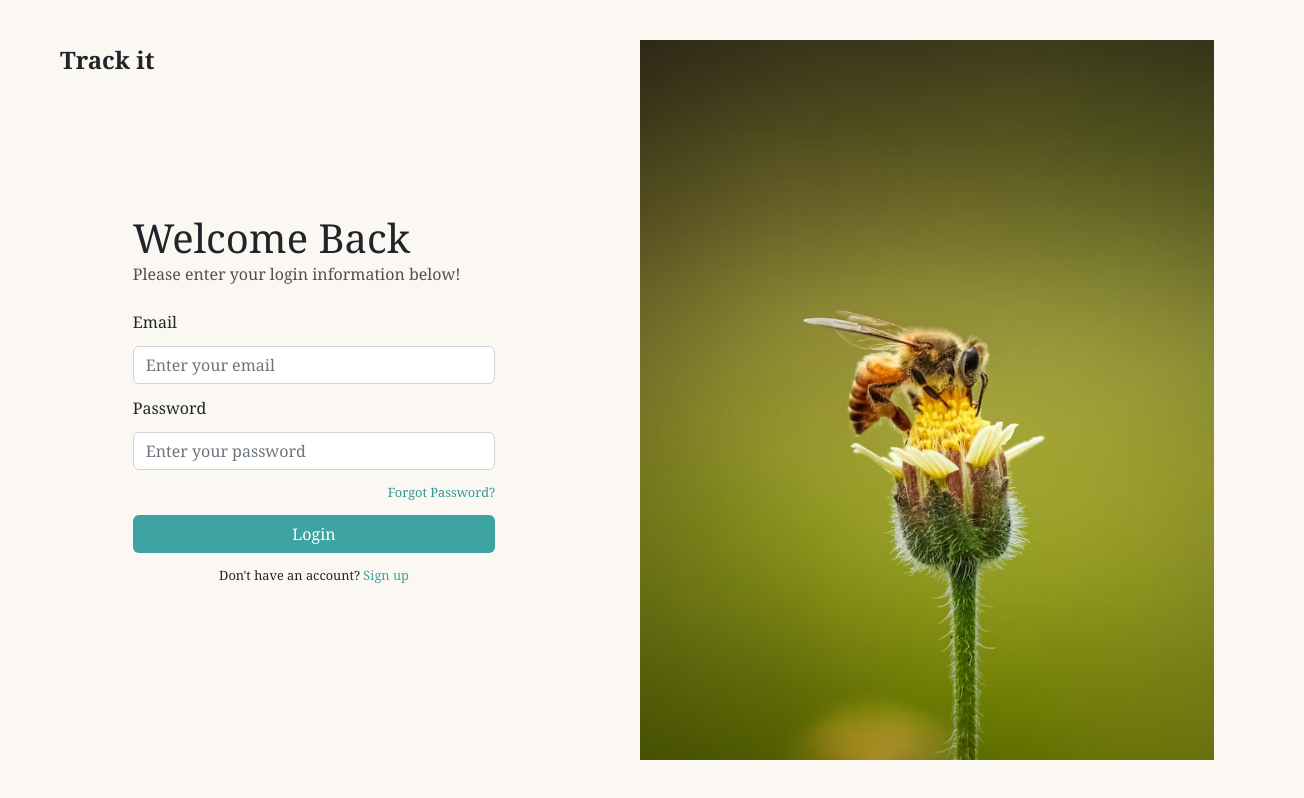
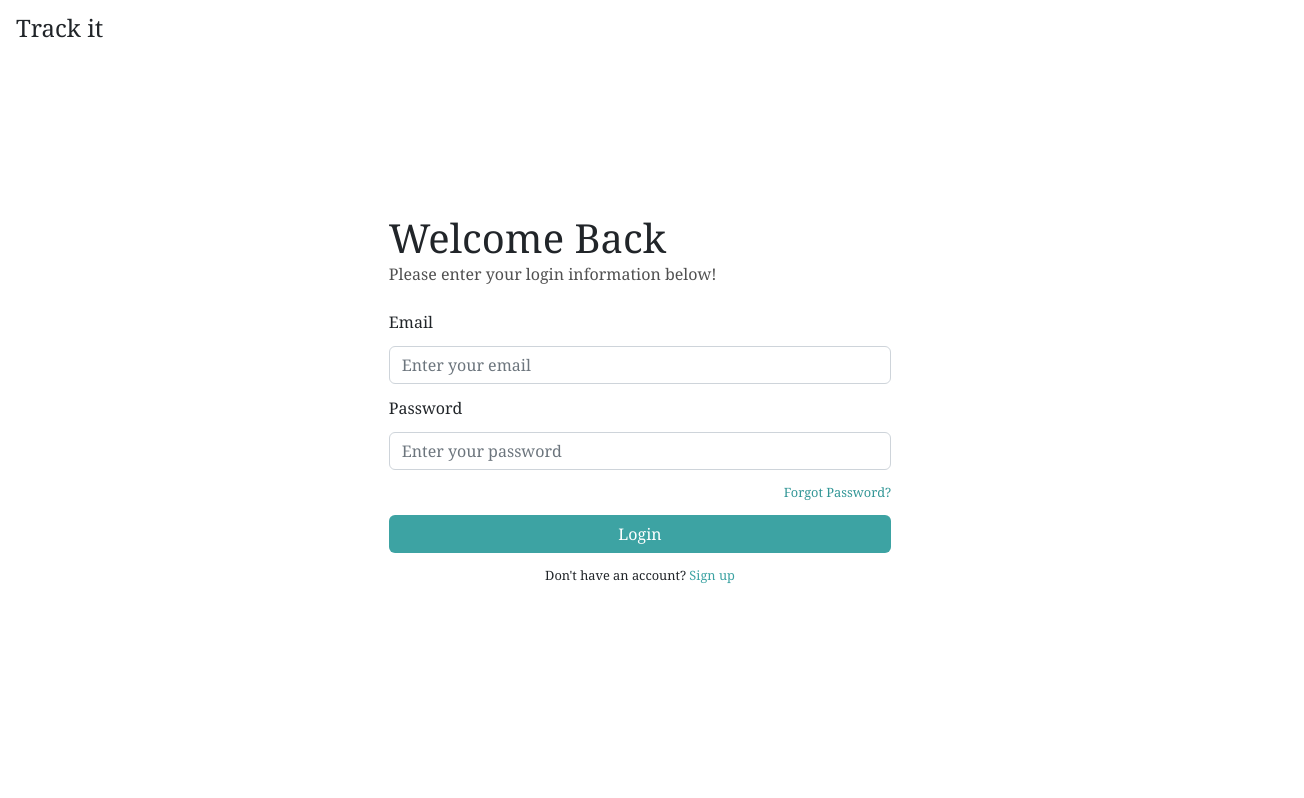
Before and after one commit to UC-data-tracking/frontend-repo, a React (Create React App) app: page / in a window 1280 px wide. Shown: the whole page, 1304 px wide, since content can reach past the window. Built offline with nearby package versions, Linux system fonts and the light colour scheme.

Commit message:
Change Login.js, Login.css, and Sign_up.js to create a centered log in with only a form rather than a form aside an image. Change background color in index.css.

```diff
--- a/src/components/login/Login.css
+++ b/src/components/login/Login.css
@@ -1,27 +1,16 @@
-.trademark {
-    font-weight: 900;
-    margin-left: 3rem;
-    margin-top: 3rem;
-    margin-bottom: -5rem;
+.container-fluid {
+    height: 100vh ;
 }
 
-.img-container {
-    height: 100vh;
-    width: auto;
-}
-
-.bee-on-flower-img {
-    width: 95%;
-    max-height: 90%;
+.trademark {
+    position: absolute;
+    left: 0;
+    top: 0;
+    margin: 1rem;
 }
 
 .login-container {
-    width: 95%;
-    max-height: 90%;
-}
-
-.mini-container {
-    width: 60%;
+    width: 40%;
 }
 
 .welcome-back-container {
--- a/src/components/login/Login.js
+++ b/src/components/login/Login.js
@@ -6,12 +6,11 @@ import './Login.css';
 
 function Login(props) {
 	return (
-		<div className='container-fluid'>
-			<div className='row w-100'>
+		<div className='container-fluid d-flex justify-content-center align-items-center'>
+			<div className='w-100 d-flex flex-column justify-content-center align-items-center'>
 				<h1 className='trademark fs-4'>Track it</h1>
-				<div className='login-container col d-flex flex-column justify-content-center'>
+				<div className='login-container d-flex flex-column justify-content-center'>
 					<div className='welcome-back-container flex-column d-flex justify-content-center align-items-center'>
-						<div className='mini-container'>
 						<div className='w-100 title-text-container d-flex flex-column gap-2'>
 							<h2 className='fs-1'>Welcome Back</h2>
 							<p className='get-started-text'>
@@ -38,7 +37,9 @@ function Login(props) {
 							</Link>
 						</div>
 						<div className='w-100 d-flex flex-column justify-content-center gap-3'>
-								<Link to='/dashboard'><button className='btn login-btn w-100'>Login</button></Link>
+							<Link to='/dashboard'>
+								<button className='btn login-btn w-100'>Login</button>
+							</Link>
 							<p className='no-acct-text text-center'>
 								Don't have an account?{' '}
 								<Link to='/sign-up' className='sign-up-text'>
@@ -49,14 +50,6 @@ function Login(props) {
 					</div>
 				</div>
 			</div>
-				<div className='img-container col d-flex align-items-center'>
-					<img
-						className='bee-on-flower-img'
-						src={beeImage}
-						alt='Bee on a flower'
-					/>
-				</div>
-			</div>
 		</div>
 	);
 }
--- a/src/components/sign-up/Sign_up.js
+++ b/src/components/sign-up/Sign_up.js
@@ -3,12 +3,11 @@ import { Link } from 'react-router-dom'
 
 function Sign_up(props) {
     return (
-			<div className='container-fluid'>
-				<div className='row w-100'>
+		<div className='container-fluid d-flex justify-content-center align-items-center'>
+			<div className='w-100 d-flex flex-column justify-content-center align-items-center'>
 				<h1 className='trademark fs-4'>Track it</h1>
-					<div className='login-container col d-flex flex-column justify-content-center'>
+				<div className='login-container d-flex flex-column justify-content-center'>
 					<div className='welcome-back-container flex-column d-flex justify-content-center align-items-center'>
-							<div className='mini-container'>
 						<div className='w-100 title-text-container d-flex flex-column gap-2'>
 							<h2 className='fs-2'>Sign up!</h2>
 							<p className='get-started-text'>
@@ -55,14 +54,6 @@ function Sign_up(props) {
 					</div>
 				</div>
 			</div>
-					<div className='img-container col d-flex align-items-center'>
-						<img
-							className='bee-on-flower-img'
-							src={require('../assets/bee-on-flower.avif')}
-							alt='Bee on a flower'
-						/>
-					</div>
-				</div>
 		</div>
 	);
 }
--- a/src/index.css
+++ b/src/index.css
@@ -6,7 +6,7 @@ body {
   font-family: Georgia, 'Times New Roman', Times, serif;
   -webkit-font-smoothing: antialiased;
   -moz-osx-font-smoothing: grayscale;
-  background-color: rgb(251, 248, 244);
+  background-color: rgb(255, 255, 255);
 }
 
 code {
```
Lines whose indentation alone changed are shown as unchanged.
